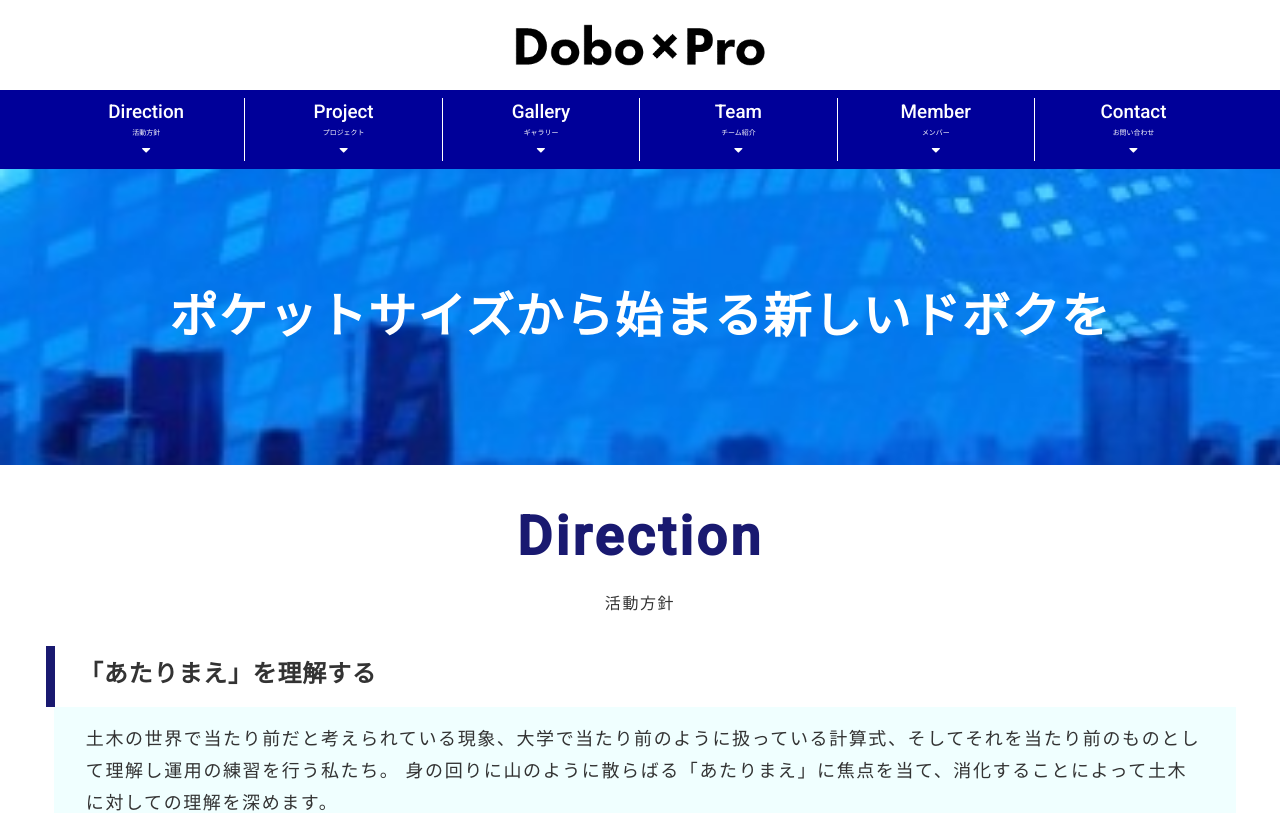
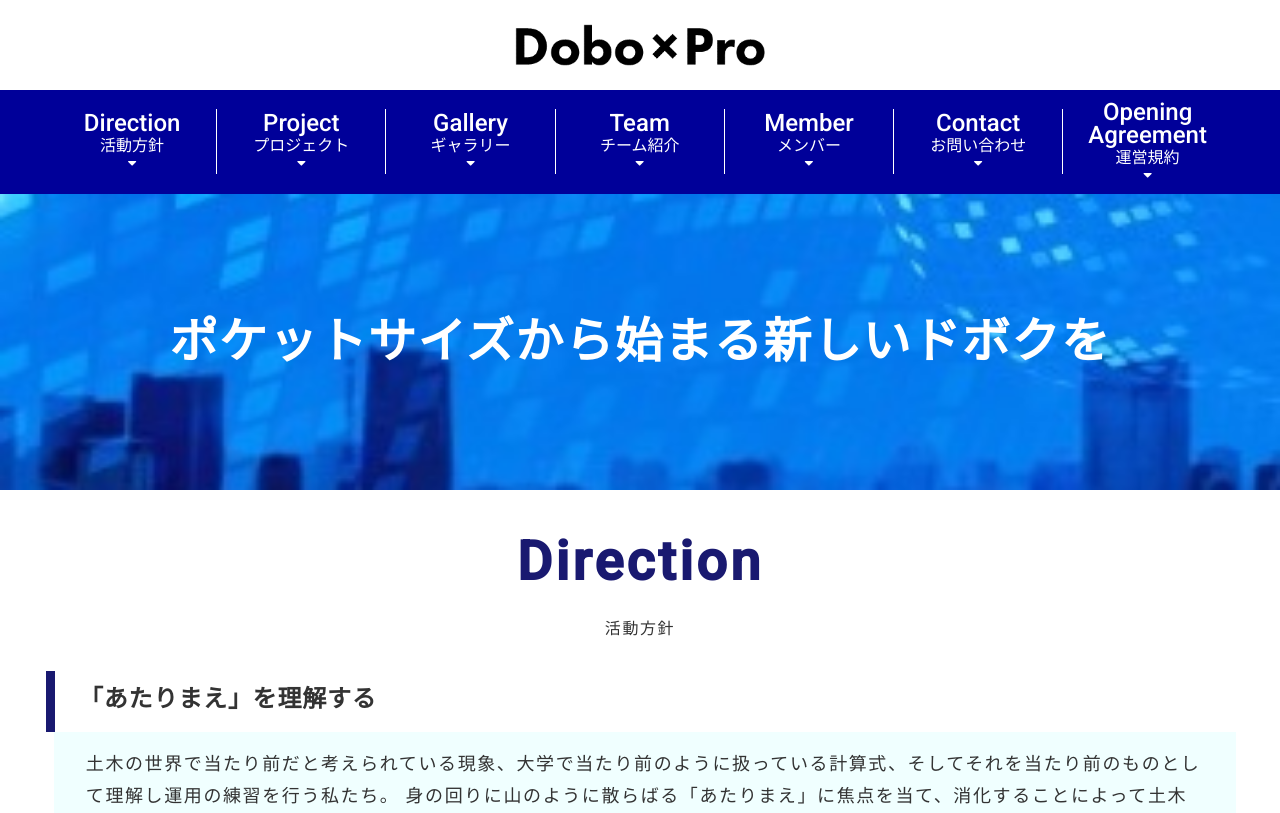
Before and after one commit to DoboPro/DoboPro, an Angular app: page /page in a window 1280 px wide. Shown: the top 813 px of the page. Built offline with nearby package versions, Linux system fonts and the light colour scheme.

Commit message:
運営規約に追加

```diff
--- a/src/app/app.component.scss
+++ b/src/app/app.component.scss
@@ -155,6 +155,9 @@ p {
 
 .explain {
   text-align: center;
+  &.rule{
+    text-align: left;
+  }
   img {
     width: 68%;
   }
@@ -194,13 +197,13 @@ p {
       border-right: 1px solid #fff;
       text-align: center;
       .menuTitle {
-        font-size: calc(0.0571em + 26 * (100vw - 375px) / 1305);
+        font-size: 24px;
         font-weight: 500;
       }
       color: #fff;
       .jaTitle {
         display: block;
-        font-size: calc(0.001em + 10 * (100vw - 375px) / 1305);
+        font-size: 16px;
       }
       i {
         display: block;
--- a/src/app/landingpage/landingpage.component.html
+++ b/src/app/landingpage/landingpage.component.html
@@ -39,6 +39,13 @@
         <a href="#contact">
           <span class="menuTitle">Contact</span>
           <span class="jaTitle">お問い合わせ</span>
+          <i class="fas fa-caret-down"></i>
+        </a>
+      </li>
+      <li>
+        <a href="#agreement">
+          <span class="menuTitle">Opening Agreement</span>
+          <span class="jaTitle">運営規約</span>
           <i class="fas fa-caret-down"></i>
         </a>
       </li>
@@ -120,7 +127,8 @@
       <div>
         <div class="card_head">
           <h3 class="card_head_title card_head_left">
-                       <a href="https://structuralengine.github.io/Liquefaction/"> <span class="titleNumber">01</span><span class="pj-name">液状化診断</span></a>
+            <a href="https://structuralengine.github.io/Liquefaction/"> <span class="titleNumber">01</span><span
+                class="pj-name">液状化診断</span></a>
           </h3>
         </div>
         <div class="card_body">
@@ -142,11 +150,13 @@
       <div>
         <div class="card_head">
           <h3 class="card_head_title card_head_left">
-                       <a href="https://dobopro.github.io/RotationalSlip/"> <span class="titleNumber">02</span><span class="pj-name">斜面の安定計算</span></a>
+            <a href="https://dobopro.github.io/RotationalSlip/"> <span class="titleNumber">02</span><span
+                class="pj-name">斜面の安定計算</span></a>
           </h3>
         </div>
         <div class="card_body">
-                    <p>斜面の形状によって、安全率Fを算出し。斜面に存在する土砂がどのように滑るのか、アニメーションを用いて判定するものになります。その計算方法として、斜面が滑るときの面に生じるせん断強度Rをすべり面に作用する土のせん断荷重Lで除した数値で行っています。
+          <p>
+            斜面の形状によって、安全率Fを算出し。斜面に存在する土砂がどのように滑るのか、アニメーションを用いて判定するものになります。その計算方法として、斜面が滑るときの面に生じるせん断強度Rをすべり面に作用する土のせん断荷重Lで除した数値で行っています。
           </p>
           <div class="button_area">
             <a class="button_1" routerLink='../slip'>特設ページへ</a>
@@ -162,9 +172,12 @@
     <h2 id="gallery">Gallery</h2>
     <p>ギャラリー</p>
     <div class="slider">
-            <div class="slider__content"><img src="./assets/img/vsdisplay.jpg" alt="写真" height="65%" width="100%"  class="working_img"></div>
-            <div class="slider__content"><img src="./assets/img/teach.jpg"  alt="写真"height="65%" width="100%"  class="working_img"></div>
-            <div class="slider__content"><img src="./assets/img/make2.jpg" alt="写真"height="65%" width="100%"  class="working_img"></div>
+      <div class="slider__content"><img src="./assets/img/vsdisplay.jpg" alt="写真" height="65%" width="100%"
+          class="working_img"></div>
+      <div class="slider__content"><img src="./assets/img/teach.jpg" alt="写真" height="65%" width="100%"
+          class="working_img"></div>
+      <div class="slider__content"><img src="./assets/img/make2.jpg" alt="写真" height="65%" width="100%"
+          class="working_img"></div>
     </div>
   </div>
 </div>
@@ -255,8 +268,7 @@
           <p>最近は様々なことに興味を持ち、「挑戦する」ということを心がけています。</p>
           <p>未熟者ですが、今回の斜面の安定アプリ作成で使用したthree.jsについても勉強中です。</p>
           <p>また、土木分野についても様々な知識を取り入れていきたいと思ってます！</p>
-                    <a class="twitter" href="https://twitter.com/Yoshi99605582"><i
-                            class="fab fa-twitter-square"></i></a>
+          <a class="twitter" href="https://twitter.com/Yoshi99605582"><i class="fab fa-twitter-square"></i></a>
         </div>
       </div>
     </div>
@@ -312,8 +324,7 @@
         <div class="card_body">
           <p>日本全国を旅しながら、土木/建築写真を撮影中。鉄道構造物がお気に入り。
             HTML・CSSから逃げるな。</p>
-                    <a class="twitter" href="https://twitter.com/O2Sz4sn6YWQ9uG7"><i
-                            class="fab fa-twitter-square"></i></a>
+          <a class="twitter" href="https://twitter.com/O2Sz4sn6YWQ9uG7"><i class="fab fa-twitter-square"></i></a>
         </div>
       </div>
     </div>
@@ -334,7 +345,8 @@
           <p>DoboProではここにいるエンジニアの相談役をしています。</p>
           <div class="iconArea">
             <a class="twitter" href="https://twitter.com/sasaco_corp"><i class="fab fa-twitter-square"></i></a>
-                    <a class="youtube" href="https://www.youtube.com/watch?v=Q8FCcuAWWLc&t=0s"><i class="fab fa-youtube"></i></a>
+            <a class="youtube" href="https://www.youtube.com/watch?v=Q8FCcuAWWLc&t=0s"><i
+                class="fab fa-youtube"></i></a>
           </div>
         </div>
       </div>
@@ -354,8 +366,7 @@
           <p>土木に興味があるのでたくさんの知識を吸収して、将来に生かせたらいいなと思っています。
             皆さんのお手伝いをできるかぎり頑張ります！
             お笑いと山登りと読書が好きです！</p>
-                    <a class="twitter" href="https://twitter.com/mmmirei000"><i
-                            class="fab fa-twitter-square"></i></a>
+          <a class="twitter" href="https://twitter.com/mmmirei000"><i class="fab fa-twitter-square"></i></a>
         </div>
       </div>
     </div>
@@ -368,7 +379,42 @@
     <h2 id="contact">Contact</h2>
     <p>お問い合わせ</p>
     <div class="button_area">
-            <a class="button_1" href="https://docs.google.com/forms/d/e/1FAIpQLSe9J9-qJiORNPNgjGvCIsZLiICKv1GvlFIRSJUnK0-Tevd74Q/viewform?usp=sf_link">お問い合わせはこちら</a>
+      <a class="button_1"
+        href="https://docs.google.com/forms/d/e/1FAIpQLSe9J9-qJiORNPNgjGvCIsZLiICKv1GvlFIRSJUnK0-Tevd74Q/viewform?usp=sf_link">お問い合わせはこちら</a>
     </div>
   </div>
 </div>
+
+<div class="content">
+  <div class="content-inner">
+    <h2 id="agreement">
+      Operating Agreement</h2>
+    <p>運営規約</p>
+    <div class="explain rule">
+      <p>第1条（会の目的）</p>
+      <p>土木学生がアプリ制作、動画制作などの活動をする『Dobo×Pro』の準備・運営の業務を円滑に進め、参加者相互の親睦を深めるための活動を行うことを目的とする。</p>
+      <p>第2条（名称）</p>
+      <p>この会の名称を以下のとおりとする。</p>
+      <p>Dobo×Pro（読み方：ドボプロ）</p>
+      <p>第３条（設立日）</p>
+      <p>本会の設立日を以下のとおりとする</p>
+      <p>2020年11月06日</p>
+      <p>第４条（事務所所在地）</p>
+      <p>本会の事務所を以下に置く。なお、事務所を本会の住所地とする</p>
+      <p>郵便番号181-0013　住所 東京都三鷹市下連雀3-3-50 パークファミリア501</p>
+      <p>第５条（会員）</p>
+      <p>この会は、第１条に係わる関係者をもって会員とする</p>
+      <p>第６条（役員）</p>
+      <p>この会に以下の役員を置く。</p>
+      <p>代　表 1名　　水谷昂太郎</p>
+      <p>副代表 1名　 吉成翔</p>
+      <p>会　計 1名　　吉川和宏</p>
+      <p>第７条（代表）</p>
+      <p>代表は会を代表し、円滑な運営に努める。副代表は代表を補佐し、代表が欠員のときは代表の職務を遂行する。</p>
+      <p>第８条（運営）</p>
+      <p>本会は、第１条の目的を達成するために、必要な活動を行う。</p>
+      <p>第９条（規約改正）　　　</p>
+      <p>本会の運営に規約改正が必要な場合は、会員の話し合いにより定める。</p>
+    </div>
+  </div>
+</div>
```
Lines whose indentation alone changed are shown as unchanged.
